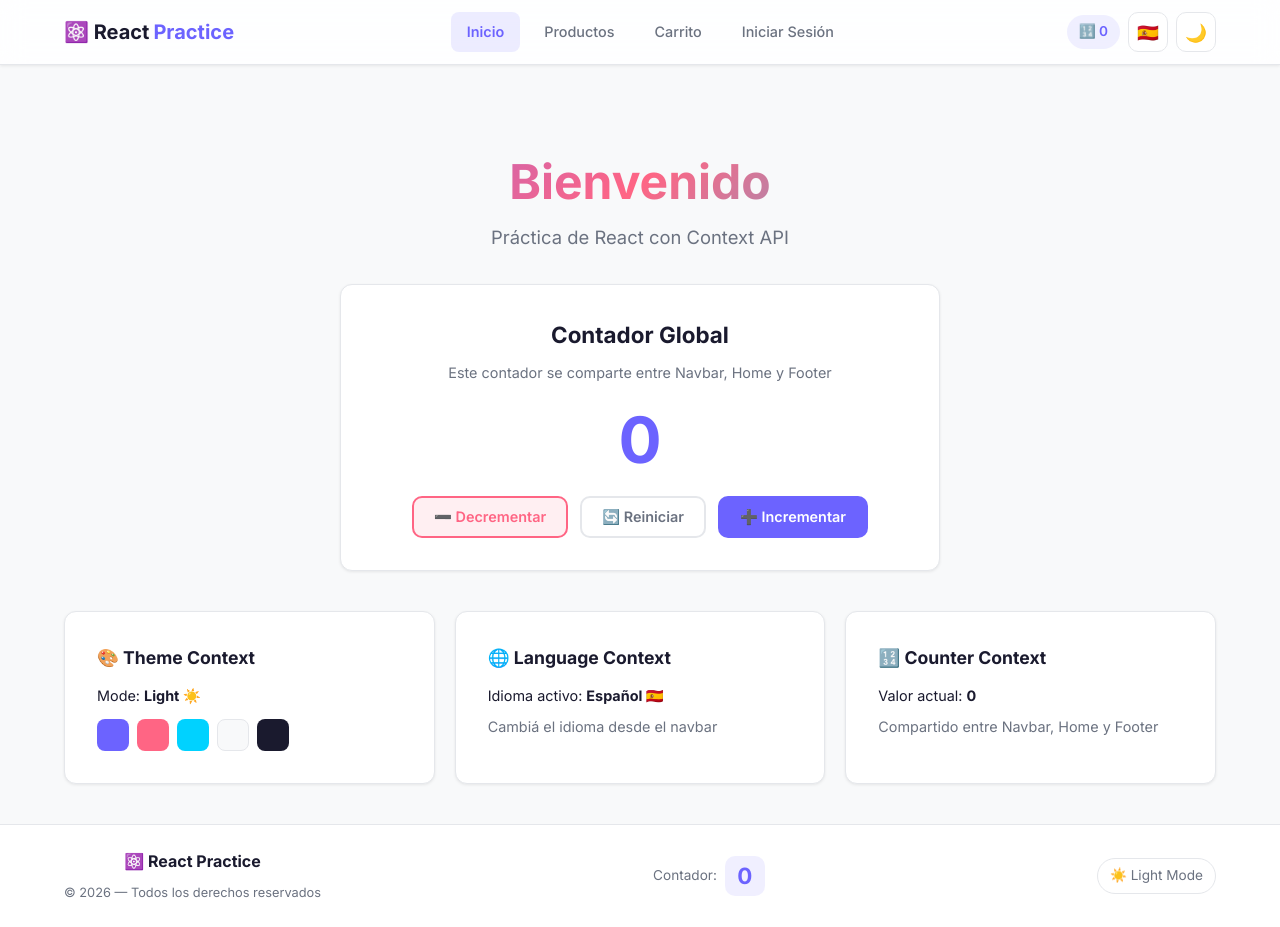
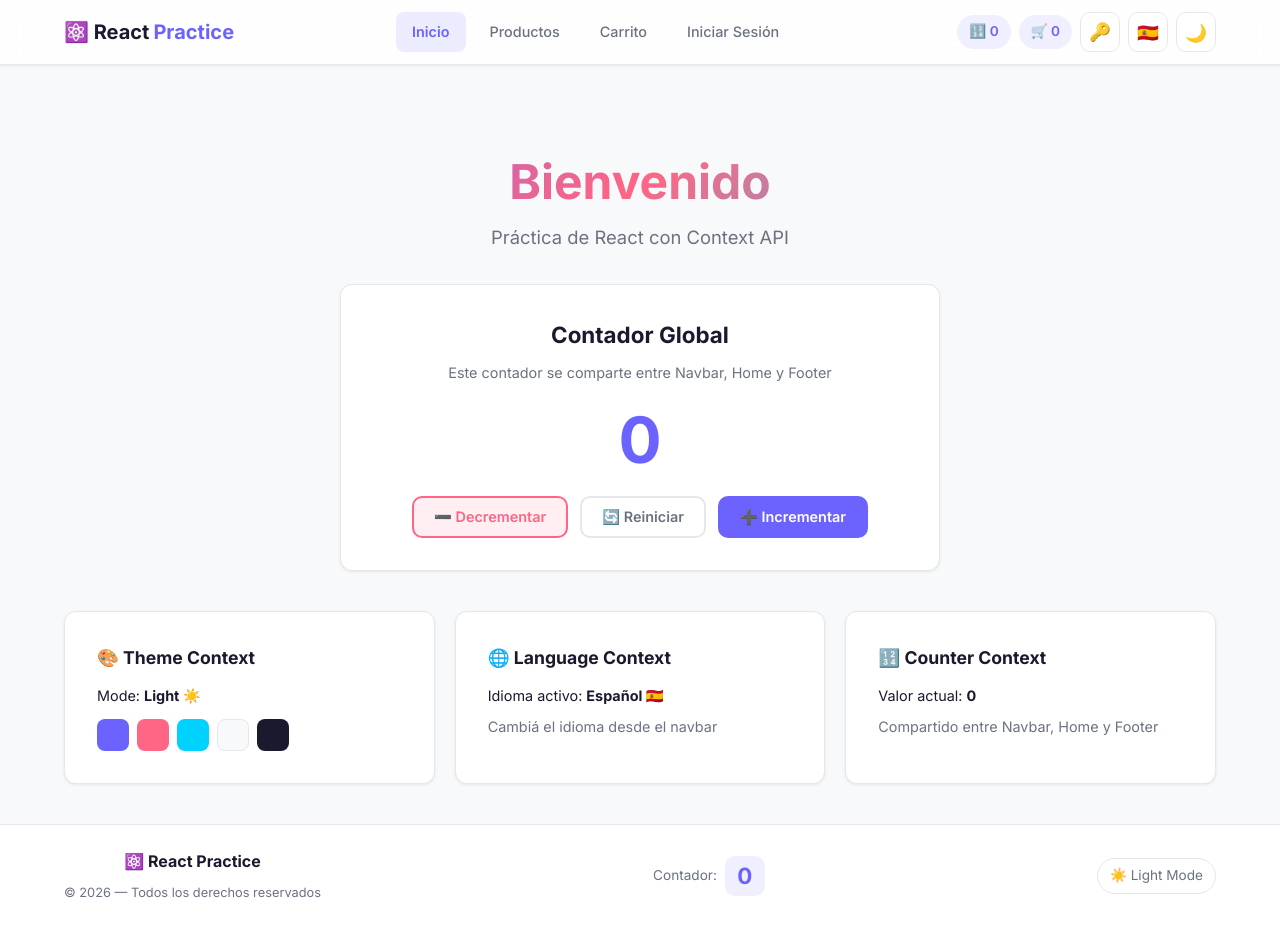
Before and after one commit to Toomasmg/practica_react, a React (Vite) app: page / in a window 1280 px wide. Built offline with nearby package versions, Linux system fonts and the light colour scheme.

Commit message:
add cart and auth to navbar

```diff
--- a/src/components/Navbar.jsx
+++ b/src/components/Navbar.jsx
@@ -2,11 +2,15 @@ import { Link, useLocation } from 'react-router-dom';
 import { useTheme } from '../contexts/ThemeContext';
 import { useLanguage } from '../contexts/LanguageContext';
 import { useCounter } from '../contexts/CounterContext';
+import { useAuth } from '../contexts/AuthContext';
+import { useCart } from '../contexts/CartContext';
 
 export default function Navbar() {
   const { darkMode, toggleDarkMode } = useTheme();
   const { language, toggleLanguage, t } = useLanguage();
   const { count } = useCounter();
+  const { user, logout } = useAuth();
+  const { totalItems } = useCart();
   const location = useLocation();
 
   const isActive = (path) => location.pathname === path;
@@ -19,35 +23,29 @@ export default function Navbar() {
         </Link>
 
         <div className="navbar-links">
-          <Link to="/" className={`nav-link ${isActive('/') ? 'active' : ''}`}>
-            {t.nav.home}
-          </Link>
-          <Link to="/products" className={`nav-link ${isActive('/products') ? 'active' : ''}`}>
-            {t.nav.products}
-          </Link>
-          <Link to="/cart" className={`nav-link ${isActive('/cart') ? 'active' : ''}`}>
-            {t.nav.cart}
-          </Link>
-          <Link to="/login" className={`nav-link ${isActive('/login') ? 'active' : ''}`}>
-            {t.nav.login}
-          </Link>
+          <Link to="/" className={`nav-link ${isActive('/') ? 'active' : ''}`}>{t.nav.home}</Link>
+          <Link to="/products" className={`nav-link ${isActive('/products') ? 'active' : ''}`}>{t.nav.products}</Link>
+          <Link to="/cart" className={`nav-link ${isActive('/cart') ? 'active' : ''}`}>{t.nav.cart}</Link>
+          <Link to="/login" className={`nav-link ${isActive('/login') ? 'active' : ''}`}>{t.nav.login}</Link>
         </div>
 
         <div className="navbar-controls">
-          <div className="counter-badge" title={t.footer.counter}>
-            🔢 {count}
-          </div>
+          <div className="counter-badge">🔢 {count}</div>
+          <Link to="/cart" className="counter-badge">🛒 {totalItems}</Link>
 
+          {user ? (
+            <>
+              <span style={{ fontSize: '0.85rem' }}>👤 {user.name}</span>
+              <button className="control-btn" onClick={logout}>🚪</button>
+            </>
+          ) : (
+            <Link to="/login" className="control-btn">🔑</Link>
+          )}
 
-          <button className="control-btn" onClick={toggleLanguage} title="Cambiar idioma">
+          <button className="control-btn" onClick={toggleLanguage}>
             {language === 'es' ? '🇪🇸' : '🇬🇧'}
           </button>
-
-          <button
-            className="control-btn"
-            onClick={toggleDarkMode}
-            title={darkMode ? t.theme.light : t.theme.dark}
-          >
+          <button className="control-btn" onClick={toggleDarkMode}>
             {darkMode ? '☀️' : '🌙'}
           </button>
         </div>
```
